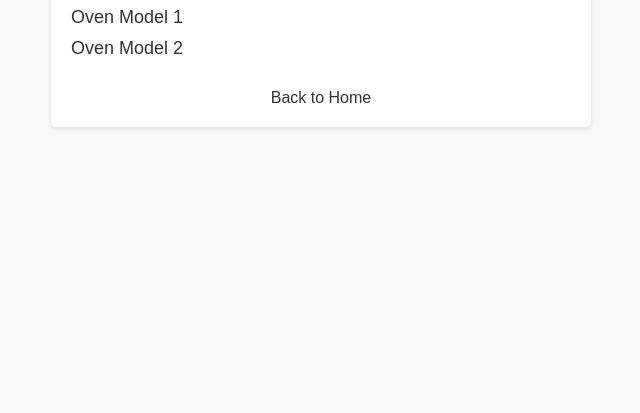
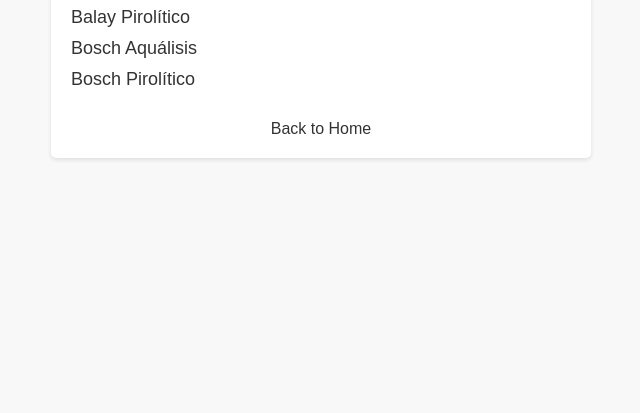
Before and after one commit to blascogarosm/blascogarosm.github.io, a plain HTML site: page ovens.html in a window 1280 px wide. Shown: the part 387-800 px from the top of the page, without its empty margins (319-959 px from the left). Drawn offline with Linux system fonts and the light colour scheme.

Commit message:
Ovens.html

```diff
--- a/ovens.html
+++ b/ovens.html
@@ -53,9 +53,10 @@
     <div class="container">
         <h1>Ovens</h1>
         <ul>
-            <li><a href="https://www.elcorteingles.es/electrodomesticos/A34971921-horno-multifuncion-bosch-con-carro-extraible-hbb536bs0/">Oven Model 1</a></li>
-            <li><a href="https://www.carrefour.es/horno-balay-3hb413cb2-blanco-carro-aqualisis/4242006299675/p?gad_source=1&gclid=CjwKCAiAp5qsBhAPEiwAP0qeJrz04DbZQsgNLlK6wQvq04vlGYNcoEMLhyMeP0sOOwsIKtyOPKunbRoCcMIQAvD_BwE&gclsrc=aw.ds">Oven Model 2</a></li>
-            <!-- Add more links as needed -->
+            <li><a href="https://www.balay.es/catalogo-electrodomesticos/hornos/multifuncion-60-cm/3HB413CX2#/Tabs=section-technical-overview/Togglebox=accessories/Togglebox=manuals/Togglebox=accessoriesOthers/">Balay Aquálisis</a></li>
+            <li><a href="https://www.balay.es/catalogo-electrodomesticos/3HB584CA2#/Tabs=section-highlights/Togglebox=accessories/Togglebox=manuals/Togglebox=accessoriesOthers/">Balay Pirolítico</a></li>
+            <li><a href="https://www.bosch-home.es/catalogo-electrodomesticos/cocina/hornos/hornos/HBB536BS0?cid=LikeaBoschSep23_MDA_MDARange_MDARange_AlwaysOn_PmaxOffer%7Ecross%7E%7Ecpc%7Egoo%7EES_Bosch_MDA_Range_Shopping_Flight_BoschTechnologyDays_DentsuX%7E%7Epmax%7E%7EC-20579254002_P-_A-_bosch_B2C_es_ES_HBB536BS0&gad_source=1&gclid=CjwKCAiAp5qsBhAPEiwAP0qeJuQ2D30umbHFGUQpW3C0jOxQ8XyEENj0wo8YYC9uNjfh4c9GkFZNhBoCipgQAvD_BwE&gclsrc=aw.ds&contentType=products#/Tabs=section-technical-overview/Togglebox=accessories/Togglebox=manuals/Togglebox=accessoriesOthers/">Bosch Aquálisis</a></li>
+            <li><a href="https://www.bosch-home.es/catalogo-electrodomesticos/cocina/hornos/hornos/HBB578BS6?contentType=products#/Tabs=section-technical-overview/Togglebox=accessories/Togglebox=manuals/Togglebox=accessoriesOthers/">Bosch Pirolítico</a></li>
         </ul>
         <a class="back-link" href="index.html">Back to Home</a>
     </div>
```
